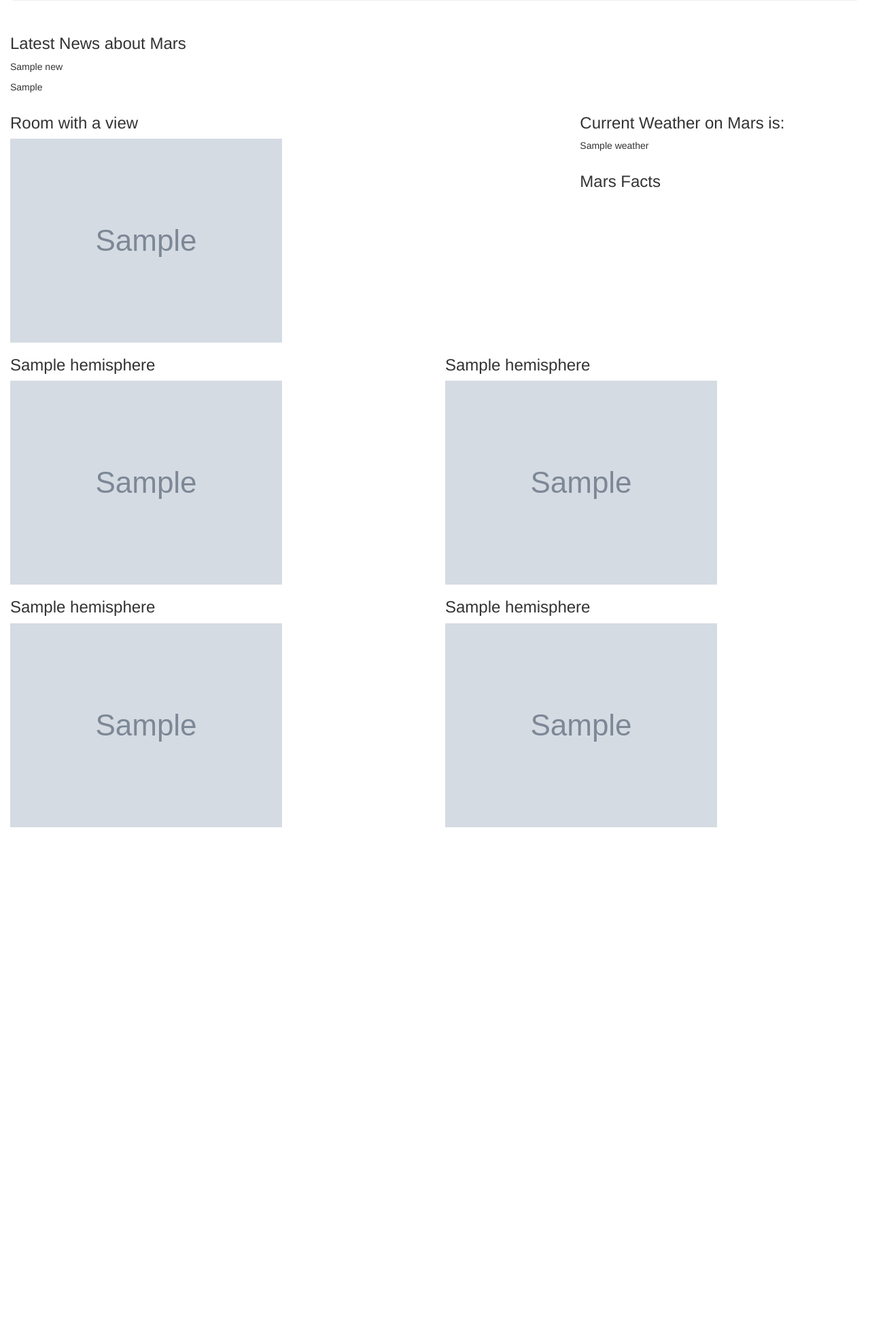
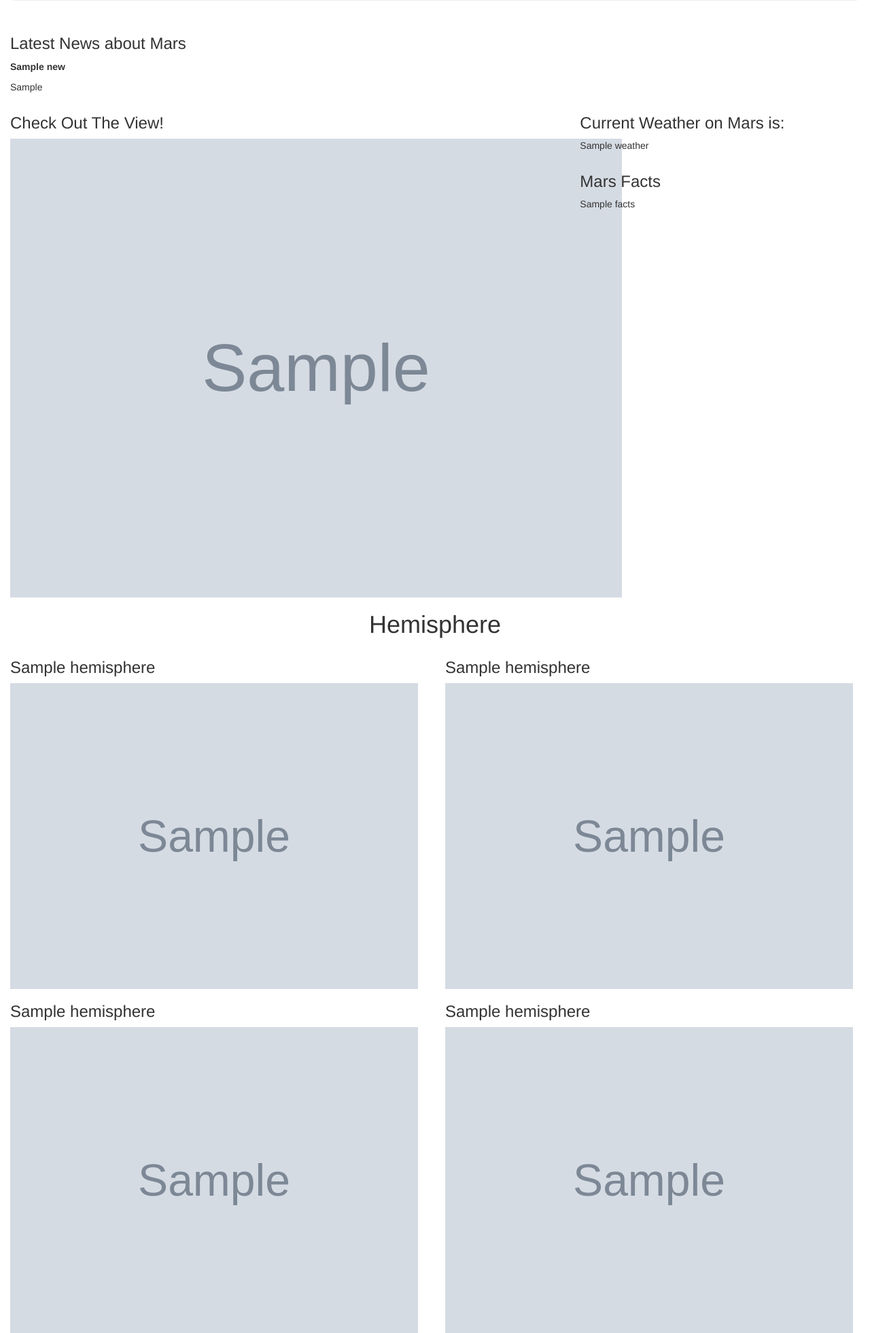
Before and after one commit to joshseymour/11-Web_Scrapping, a Flask app: page / in a window 1280 px wide. Shown: the part 300-2261 px from the top of the page at 68% size. Before the commit the page ends 1517 px from the top, so only its background shows below. Run offline with Flask 2, Linux system fonts and the light colour scheme; grey boxes marked "Sample" are stand-in pictures; a database or web service that is not in the repository returns one stand-in record (values such as "Sample title"); some libraries are stand-ins or nearby versions.

Commit message:
updated the image sizes and add |safe to index to insert table

```diff
--- a/templates/index.html
+++ b/templates/index.html
@@ -7,6 +7,7 @@
   <meta http-equiv="X-UA-Compatible" content="ie=edge">
   <title>Mission to Mars</title>
   <link rel="stylesheet" href="https://maxcdn.bootstrapcdn.com/bootstrap/3.3.7/css/bootstrap.min.css">
+  <!-- <link rel="stylesheet" href="/static/css/style.css"> -->
 </head>
 
 <body>
@@ -19,12 +20,12 @@
     <div class="row">
         <div class="col-md-12 col-sm-12">
             <h3>Latest News about Mars</h3>
-            <p>{{ mars.news.news_title }}</p>
+            <p><strong>{{ mars.news.news_title }}</strong></p>
             <p>{{ mars.news.mars_p }}</p>
         </div>
         <div class="col-md-8 col-sm-12">
-            <h3>Room with a view</h3>
-            <img src="{{ mars.image  }}">
+            <h3>Check Out The View!</h3>
+            <img src="{{ mars.image  }}" style="width:900px;height:auto">
         </div>
         <div class="col-md-4 col-sm-12">
             <div class="row">
@@ -33,26 +34,29 @@
             </div>
             <div class="row">
                 <h3>Mars Facts</h3>
-                <table src=" {{ mars.facts }}"></table>
+                <div> {{ mars.facts | safe}}</div>
             </div>
         </div>
     </div>
     <div class="row">
+        <div class="col-md-12 col-sm-12 center-block text-center">
+            <h1>Hemisphere</h1>
+        </div>
         <div class="col-md-6 col-sm-12">
             <h3>{{ mars.hemisphere[0].title }}</h3>
-            <img src="{{ mars.hemisphere[0].img_url }}">
+            <img src="{{ mars.hemisphere[0].img_url }}" style="width:600px;height:auto">
         </div>
         <div class="col-md-6 col-sm-12">
             <h3>{{ mars.hemisphere[1].title }}</h3>
-            <img src="{{ mars.hemisphere[1].img_url }}">
+            <img src="{{ mars.hemisphere[1].img_url }}" style="width:600px;height:auto">
         </div>
         <div class="col-md-6 col-sm-12">
             <h3>{{ mars.hemisphere[2].title }}</h3>
-            <img src="{{ mars.hemisphere[2].img_url }}">
+            <img src="{{ mars.hemisphere[2].img_url }}" style="width:600px;height:auto">
         </div>
         <div class="col-md-6 col-sm-12">
             <h3>{{ mars.hemisphere[3].title }}</h3>
-            <img src="{{ mars.hemisphere[3].img_url }}">
+            <img src="{{ mars.hemisphere[3].img_url }}" style="width:600px;height:auto">
         </div>
     </div>
   </div>
```
Also changed, not shown: static/css/style.css (+1 -17 lines).
